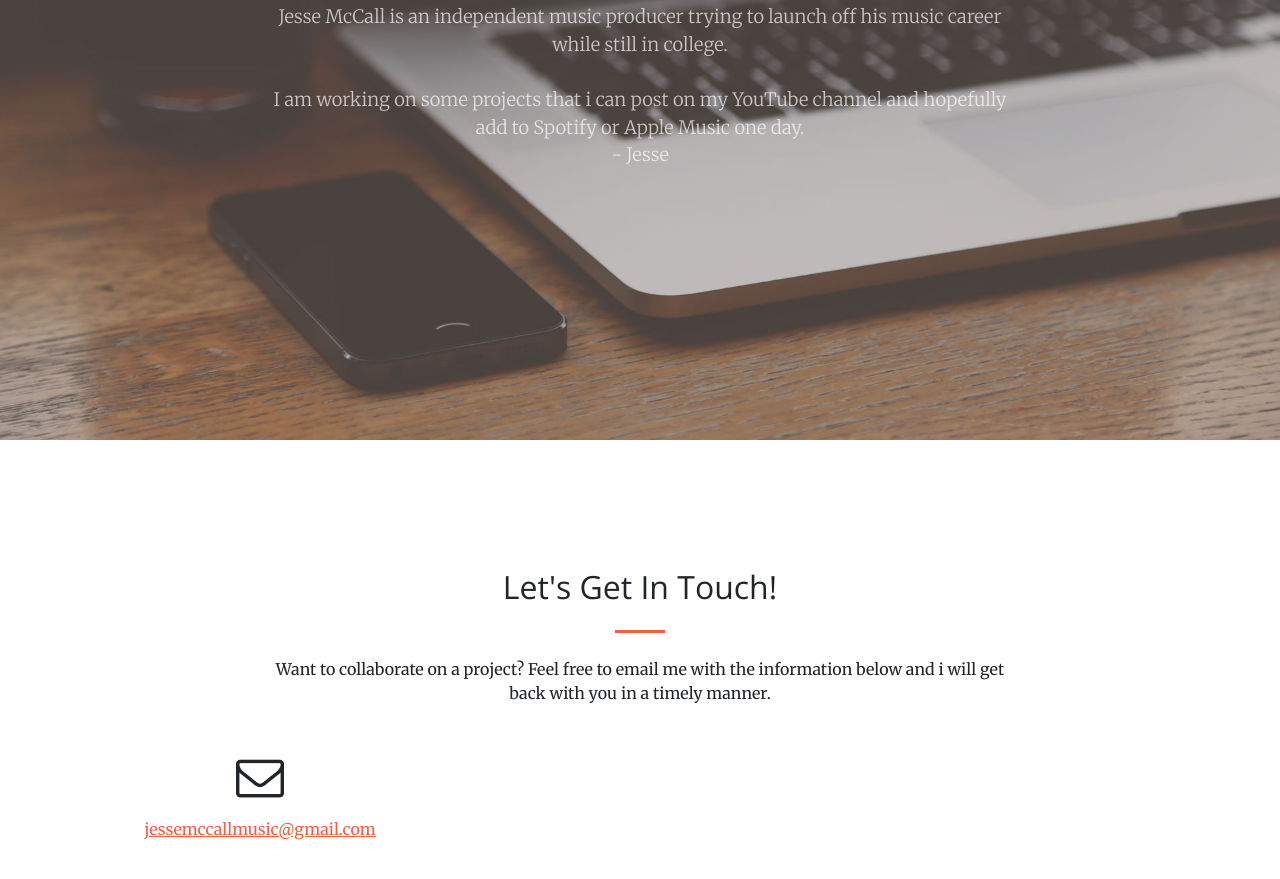
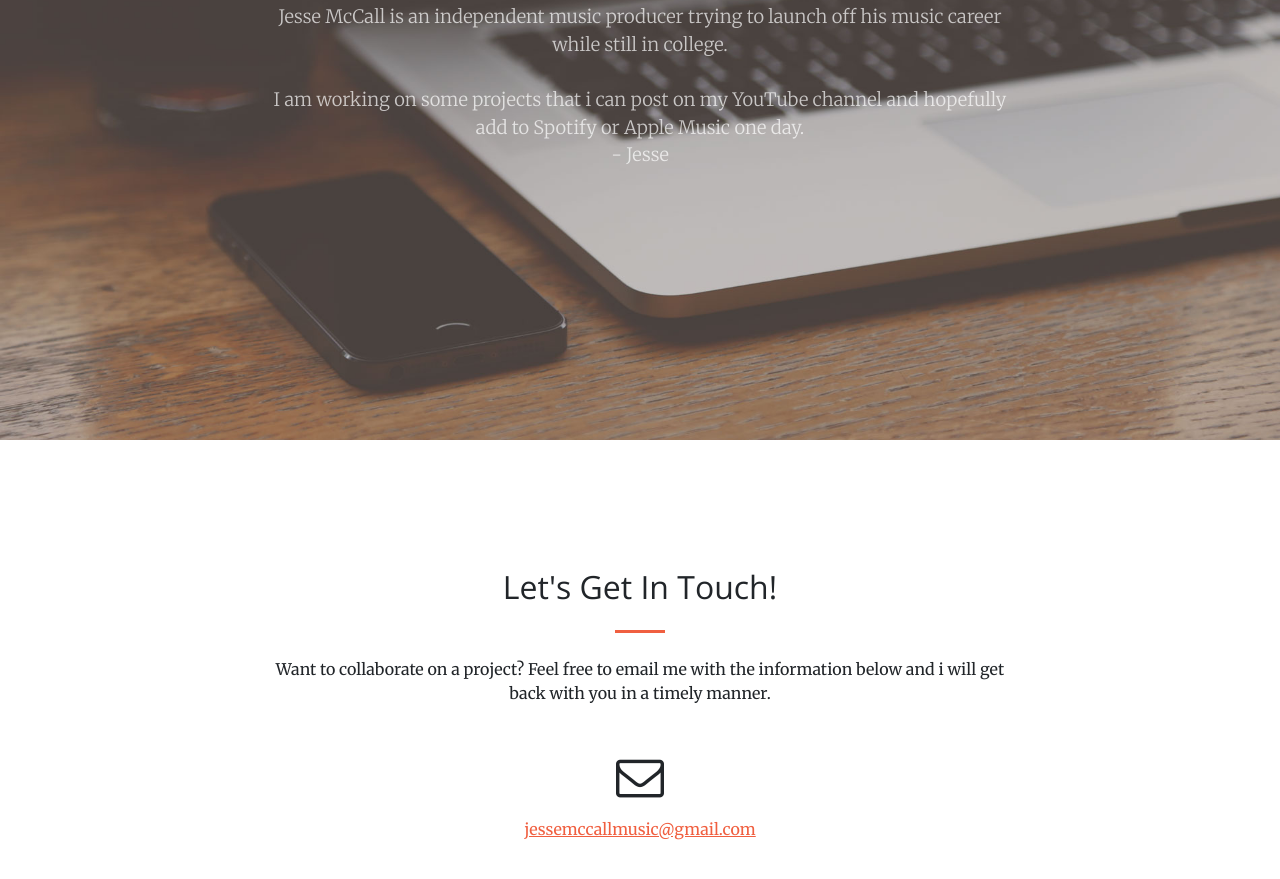
Before and after one commit to MAD-mage864/MAD-mage864.github.io, a plain HTML site: page index.html in a window 1280 px wide. Shown: the part 360-1239 px from the top of the page. Drawn offline with nearby package versions, Linux system fonts and the light colour scheme.

Commit message:
Add files via upload

```diff
--- a/index.html
+++ b/index.html
@@ -51,7 +51,7 @@
                 </div>
             </div>
             <div class="row">
-                <div class="col-lg-4 text-center me-auto"><i class="fa fa-envelope-o fa-3x mb-3 sr-contact" data-aos="zoom-in" data-aos-duration="300" data-aos-delay="300" data-aos-once="true"></i>
+                <div class="col-lg-12 text-center me-auto"><i class="fa fa-envelope-o fa-3x mb-3 sr-contact" data-aos="zoom-in" data-aos-duration="300" data-aos-delay="300" data-aos-once="true"></i>
                     <p><a href="mailto:your-email@your-domain.com">jessemccallmusic@gmail.com</a></p>
                 </div>
             </div>
```
